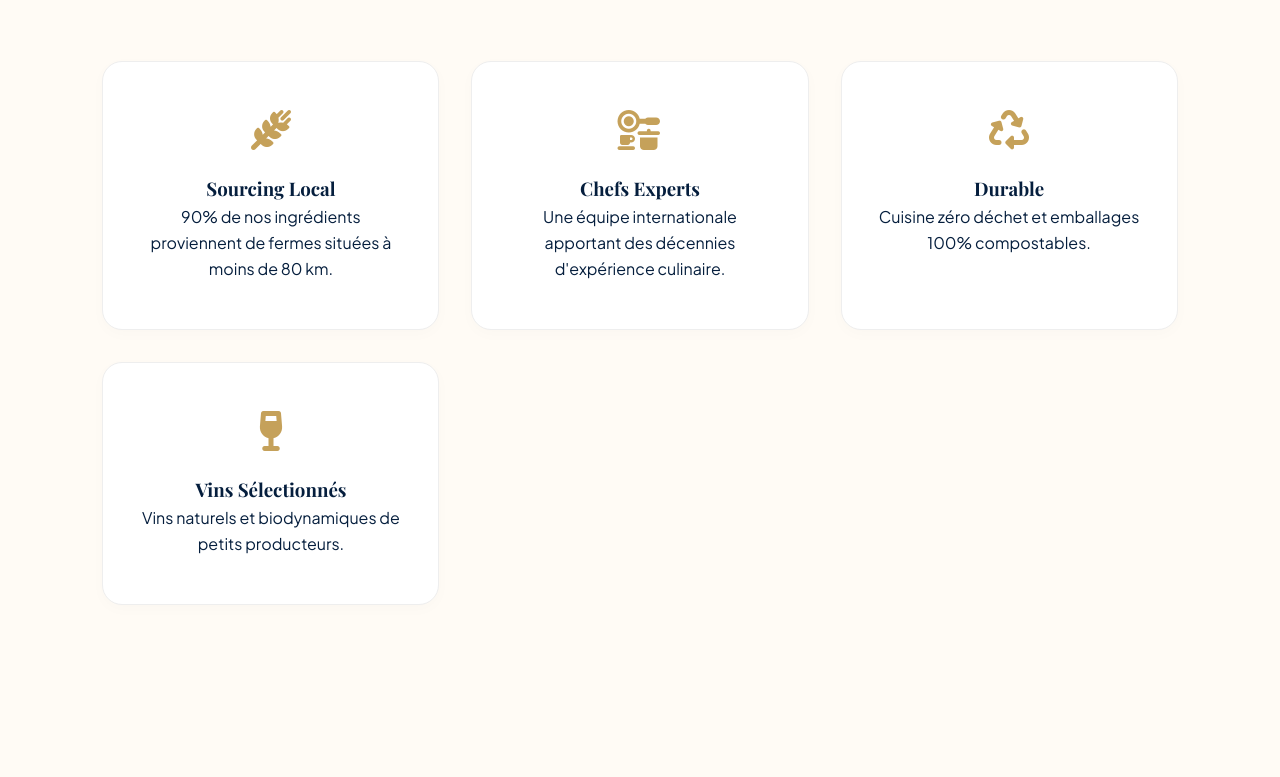
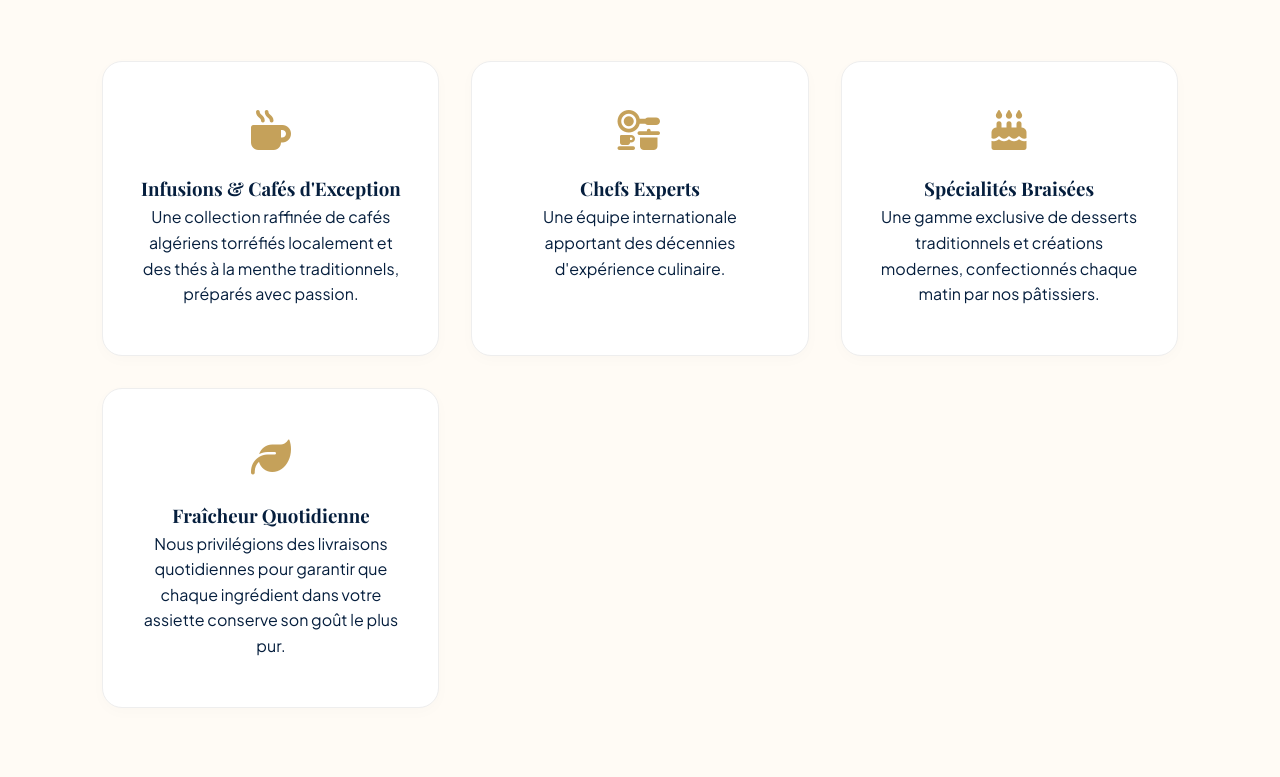
Before and after one commit to kakoo20/maison-l-opera, a plain HTML site: page index.html in a window 1280 px wide. Shown: the part 1123-1900 px from the top of the page. Drawn offline with nearby package versions, Linux system fonts and the light colour scheme.

Commit message:
Add files via upload

```diff
--- a/index.html
+++ b/index.html
@@ -16,7 +16,8 @@
         --dark-bg: #051e3d;
         --text-gray: #5a5d7a;
     }
-    html {
+
+       html {
     scroll-behavior: smooth;
 }
     * { margin: 0; padding: 0; box-sizing: border-box; }
@@ -521,9 +522,9 @@
         </div>
         <div class="features-grid">
             <div class="feature-card reveal">
-                <i class="fa-solid fa-wheat-awn feature-icon"></i>
-                <h3>Sourcing Local</h3>
-                <p>90% de nos ingrédients proviennent de fermes situées à moins de 80 km.</p>
+                <i class="fa-solid fa-mug-hot feature-icon"></i>
+                <h3>Infusions & Cafés d'Exception</h3>
+                <p>Une collection raffinée de cafés algériens torréfiés localement et des thés à la menthe traditionnels, préparés avec passion.</p>
             </div>
             <div class="feature-card reveal">
                 <i class="fa-solid fa-kitchen-set feature-icon"></i>
@@ -531,14 +532,14 @@
                 <p>Une équipe internationale apportant des décennies d'expérience culinaire.</p>
             </div>
             <div class="feature-card reveal">
-                <i class="fa-solid fa-recycle feature-icon"></i>
-                <h3>Durable</h3>
-                <p>Cuisine zéro déchet et emballages 100% compostables.</p>
+                <i class="fa-solid fa-cake-candles feature-icon"></i>
+                <h3>Spécialités Braisées</h3>
+                <p>Une gamme exclusive de desserts traditionnels et créations modernes, confectionnés chaque matin par nos pâtissiers.</p>
             </div>
             <div class="feature-card reveal">
-                <i class="fa-solid fa-wine-glass feature-icon"></i>
-                <h3>Vins Sélectionnés</h3>
-                <p>Vins naturels et biodynamiques de petits producteurs.</p>
+                <i class="fa-solid fa-leaf feature-icon"></i>
+                <h3>Fraîcheur Quotidienne</h3>
+                <p>Nous privilégions des livraisons quotidiennes pour garantir que chaque ingrédient dans votre assiette conserve son goût le plus pur.</p>
             </div>
         </div>
     </section>
```
